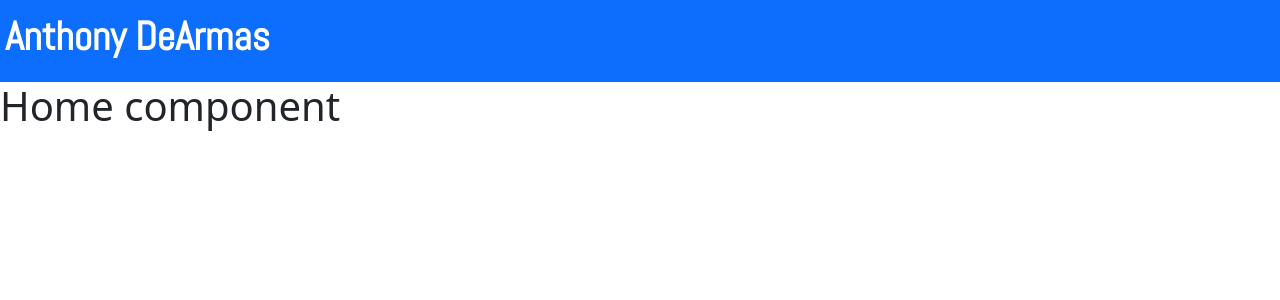
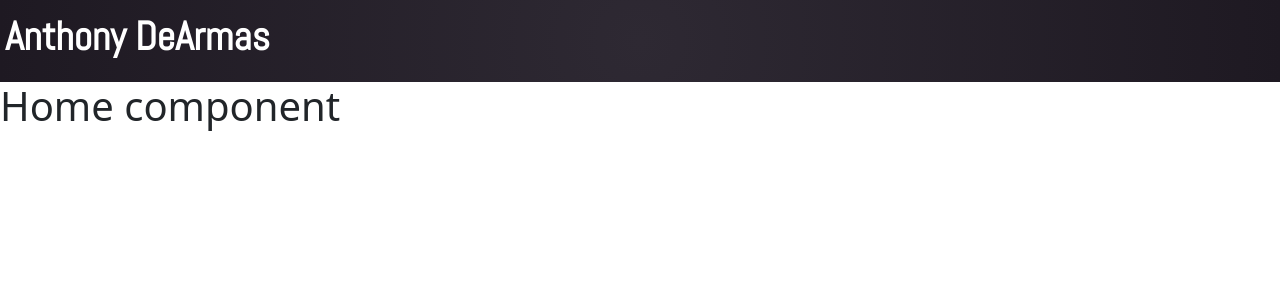
Before and after one commit to anthonyjdearmas/personal-website, a React (Create React App) app: page / in a window 1280 px wide. Shown: the top 300 px of the page. Built offline with nearby package versions, Linux system fonts and the light colour scheme.

Commit message:
Applied new styling for navbar css

```diff
--- a/src/components/custom_navbar/custom_navbar.css
+++ b/src/components/custom_navbar/custom_navbar.css
@@ -1,3 +1,7 @@
+  #navbar_bg {
+    background-image: radial-gradient(circle, #2e2933 0%, #1E1922 100%);
+  }
+
   #navbar_title {
     animation-name: fade;
     animation-duration: 0.5s;
@@ -5,67 +9,71 @@
     padding-left: 5px;
   }
 
-  .nav-link{
+  .nav-link {
     animation-name: fade;
     animation-duration: 0.2s;
     font-family: 'Abel', cursive;
   }
 
-  #nav-link1, #nav-link2, #nav-link3, #nav-link4 {
+  #nav-link1,
+  #nav-link2,
+  #nav-link3,
+  #nav-link4 {
     animation: fade 1.0s forwards;
     animation-duration: 0.5s;
     opacity: 0;
   }
 
-  #nav-link1{
+  #nav-link1 {
     animation-delay: 0.125s;
-    color: whitesmoke;
   }
 
-  #nav-link2{
+  #nav-link2 {
     animation-delay: 0.25s;
-    color: whitesmoke;
   }
 
-  #nav-link3{
+  #nav-link3 {
     animation-delay: 0.5s;
-    color: whitesmoke;
 
   }
 
-  #nav-link4{
+  #nav-link4 {
     animation-delay: 0.75s;
-    color: whitesmoke;
   }
 
-  #mainNav .navbar-nav .nav-item .nav-link {
+  .navbar-nav .nav-item.active .nav-link {
+    color: #3b97dd;
+    background-color: rgba(209, 209, 209, 0.100);
+  }
+
+  .navbar-dark .nav-item .nav-link {
     color: whitesmoke;
     font-weight: 800;
   }
 
-  .navbar-nav .nav-item.active .nav-link {
-    color: rgb(180, 180, 180);
-    background-color: rgba(0, 0, 0, 0.103);
-  }
-
-  .navbar-brand{
+  .navbar-brand {
     color: whitesmoke;
   }
 
   .navbar-dark .nav-item:hover .nav-link {
-      color: rgba(0, 0, 0, 0.5);
-      background-color: rgba(0, 0, 0, 0.103);
+    background-color: rgba(209, 209, 209, 0.100);
   }
 
   @keyframes fade {
-    from {opacity: 0;}
-    to {opacity: 1;}
+    from {
+      opacity: 0;
+    }
+
+    to {
+      opacity: 1;
+    }
   }
 
   @keyframes dance {
     from {
       transform: rotate(15deg);
     }
+
     to {
       transform: rotate(-15deg);
     }
--- a/src/components/custom_navbar/custom_navbar.tsx
+++ b/src/components/custom_navbar/custom_navbar.tsx
@@ -6,7 +6,7 @@ import './custom_navbar.css';
 import 'bootstrap/dist/css/bootstrap.min.css';
 import { Link } from 'react-router-dom';
 
-interface CustomNavbarProps {}
+interface CustomNavbarProps { }
 
 const CustomNavbar: FC<CustomNavbarProps> = () => {
   const [activeLink, setActiveLink] = useState('home');
@@ -16,7 +16,7 @@ const CustomNavbar: FC<CustomNavbarProps> = () => {
   };
 
   return (
-    <Navbar expand="lg" bg="primary" variant="dark">
+    <Navbar expand="lg" variant="dark" id="navbar_bg">
       <Navbar.Brand href="index.html">
         <h1 id="navbar_title"><strong>Anthony DeArmas</strong></h1>
       </Navbar.Brand>
```
